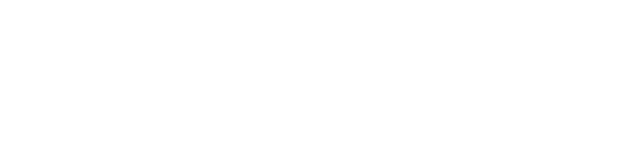
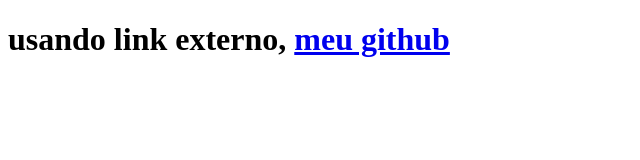
Before and after one commit to JhonyHenriquePreciosodaSilva/html-e-css, a plain HTML site: page ex011/index.html in a window 1280 px wide. Shown: the whole page, without its empty margins (0-640 px from the left). Drawn offline with Linux system fonts and the light colour scheme.

Commit message:
Update index.html

```diff
--- a/ex011/index.html
+++ b/ex011/index.html
@@ -6,7 +6,7 @@
     <title> Exercicío 11 links e âncoras</title>
 </head>
 <body>
-
+<h1>usando link externo, <a href="https://github.com/JhonyHenriquePreciosodaSilva">meu github</a></h1>
 
 </body>
 </html>
```
